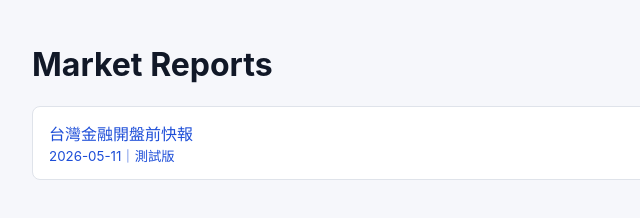
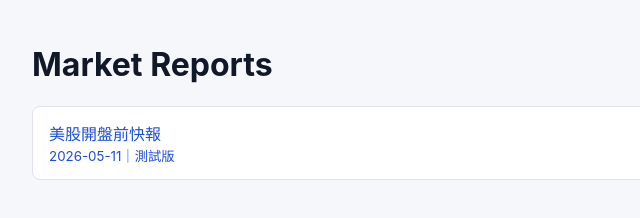
Before and after one commit to Ray-Chen111/market-reports, a plain HTML site: page index.html in a window 1280 px wide. Shown: the full height of the page, 228-868 px from the left. Drawn offline with Linux system fonts and the light colour scheme.

Commit message:
Update market report index.html

```diff
--- a/index.html
+++ b/index.html
@@ -14,7 +14,7 @@
 <body>
   <main>
     <h1>Market Reports</h1>
-    <a href="reports/tw-2026-05-11-test.html">台灣金融開盤前快報<br><small>2026-05-11｜測試版</small></a>
+    <a href="reports/us-2026-05-11-test.html">美股開盤前快報<br><small>2026-05-11｜測試版</small></a>
   </main>
 </body>
 </html>
```
